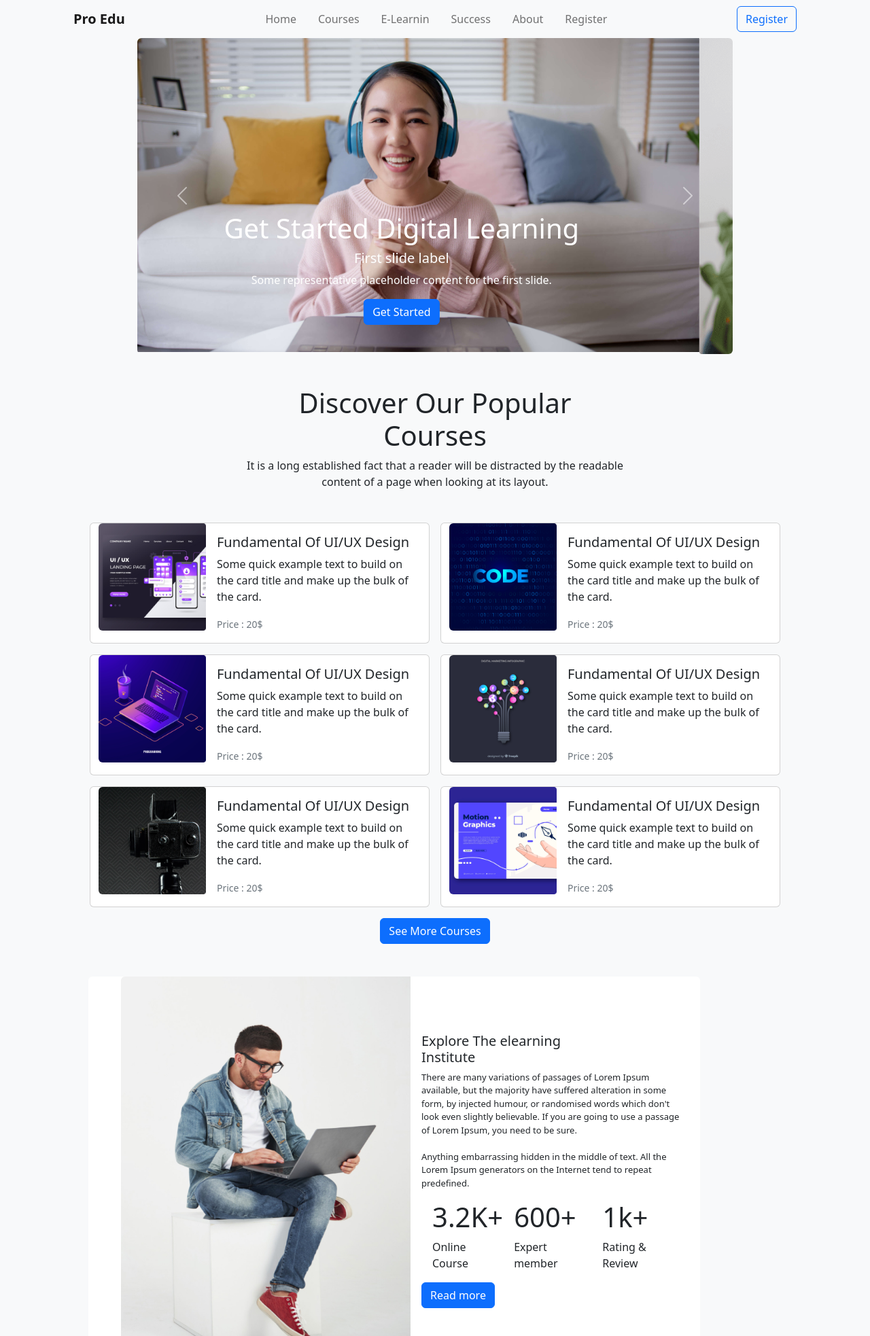
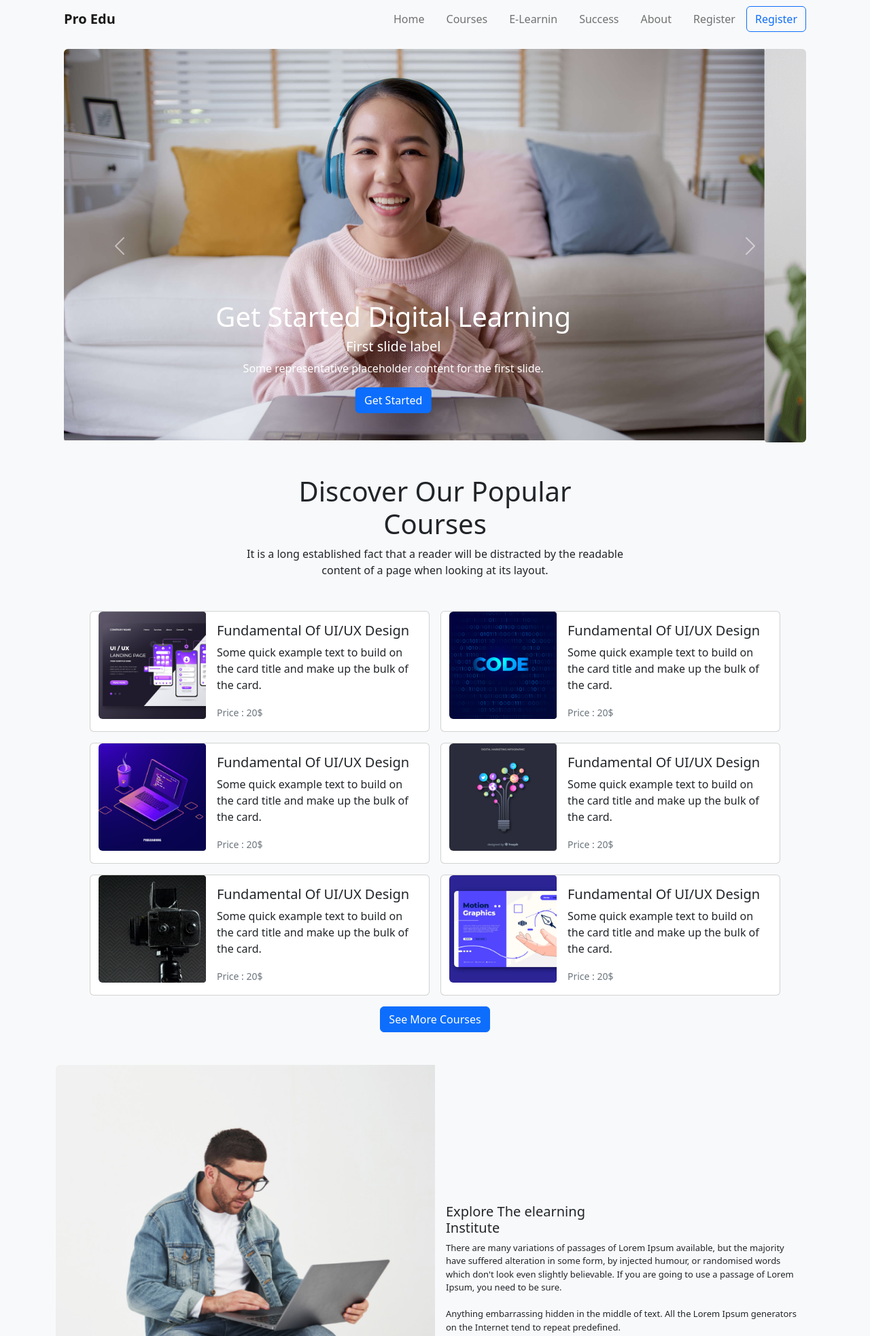
Before and after one commit to mimnets/edtech-website, a plain HTML site: page index.html in a window 1280 px wide. Shown: the top 1966 px of the page at 68% size. Drawn offline with nearby package versions, Linux system fonts and the light colour scheme.

Commit message:
d-flex flex-wrap for elearning

```diff
--- a/index.html
+++ b/index.html
@@ -18,10 +18,9 @@
   <!-- header starts -->
   <header class="container">
     <!-- navbar starts -->
-    <nav class="navbar navbar-expand-lg bg-light mx-5 px-5 mb-2 fixed-top">
+    <nav class="navbar navbar-expand-lg bg-light">
       <div class="container-fluid">
         <a class="navbar-brand fw-bolder" href="#">Pro Edu</a>
-        <button class="btn btn-outline-primary d-lg-none d-md-inline ms-5" type="submit" data-bs-toggle="modal" data-bs-target="#exampleModal">Register</button>
         <button class="navbar-toggler" type="button" data-bs-toggle="collapse" data-bs-target="#navbarSupportedContent"
           aria-controls="navbarSupportedContent" aria-expanded="false" aria-label="Toggle navigation">
           <span class="navbar-toggler-icon"></span>
@@ -53,11 +52,11 @@
     </nav>
     <!-- navbar ends -->
     <!-- Carousel start  -->
-    <section class="container carousel-container mt-5 pt-2">
+    <section class="container carousel-container mt-2 pt-2">
       <div id="carouselExampleInterval" class="carousel slide" data-bs-ride="carousel">
         <div class="carousel-inner rounded-2">
           <div class="carousel-item" data-bs-interval="10000">
-            <img class="img-fluid" src="./images/cover/cover-1.png" alt="">
+            <img src="./images/cover/cover-1.png" class="img-fluid" alt="">
             <div class="carousel-caption d-none d-md-block">
               <h1>Get Started Digital Learning</h1>
               <h5>First slide label</h5>
@@ -102,7 +101,7 @@
   <!-- Main stat  -->
   <main class="container-fluid">
     <!-- Our Courses Start-->
-    <section id="ourcourses">
+    <section id="ourcourses" class="container">
       <div class="text-center my-5">
         <h1>Discover Our Popular <br> Courses</h1>
         <p>It is a long established fact that a reader will be distracted by the readable <br> content of a page when looking at its layout.</p>
@@ -136,7 +135,7 @@
             </div>
           </div>
         </div>
-        <div class="card mb-3 mx-2 d-md-none d-lg-inline" style="max-width: 500px;">
+        <div class="card mb-3 mx-2 d-sm-none d-md-none d-lg-inline" style="max-width: 500px;">
           <div class="row g-0">
             <div class="col-md-4">
               <img src="./images/course/course-3.png" class="img-fluid rounded-start" alt="...">
@@ -150,7 +149,7 @@
             </div>
           </div>
         </div>
-        <div class="card mb-3 mx-2 d-md-none d-lg-inline" style="max-width: 500px;">
+        <div class="card mb-3 mx-2 d-sm-none d-md-none d-lg-inline" style="max-width: 500px;">
           <div class="row g-0">
             <div class="col-md-4">
               <img src="./images/course/course-4.png" class="img-fluid rounded-start" alt="...">
@@ -164,7 +163,7 @@
             </div>
           </div>
         </div>
-        <div class="card mb-3 mx-2 d-md-none d-lg-inline" style="max-width: 500px;">
+        <div class="card mb-3 mx-2 d-sm-none d-md-none d-lg-inline" style="max-width: 500px;">
           <div class="row g-0">
             <div class="col-md-4">
               <img src="./images/course/course-5.png" class="img-fluid rounded-start" alt="...">
@@ -198,18 +197,18 @@
     <!-- Our Courses End -->
     <!-- Explore E-learning start -->
       <section class="container" id="elearning">
-        <div class="card my-5 border-0 flex-row align-items-center ms-5 ps-5" style="max-width: 900px;">
-            <div class="col-md-6">
+        <div class="card my-5 border-0 flex-row align-items-center bg-light flex-wrap">
+            <div class="col-md-6 d-sm-flex">
               <img src="./images/working.png" class="img-fluid rounded-start" alt="...">
             </div>
-            <div class="col-md-6">
+            <div class="col-md-6 d-sm-flex">
               <div class="card-body">
                 <h5 class="card-title">Explore The elearning <br> Institute</h5>
                 <p class="card-text ptext">There are many variations of passages of Lorem Ipsum available, but the majority have suffered alteration in some form, by injected humour, or randomised words which don't look even slightly believable. If you are going to use a passage of Lorem Ipsum, you need to be sure.
                   <br>
                   <br>
                   Anything embarrassing hidden in the middle of text. All the Lorem Ipsum generators on the Internet tend to repeat predefined.</p>
-                  <div class="d-flex flex-row" style="width: 400px;">
+                  <div class="d-flex flex-row">
                     <div class="mx-3">
                       <h1>3.2K+</h1>
                       <p>Online Course</p>
--- a/styles/style.css
+++ b/styles/style.css
@@ -1,20 +1,20 @@
 /* navbar align center with set the width to ul */
-.navbar-ul{
+/* .navbar-ul{
     width: 100%;
-}
+} */
 
 /* carousel items images custom heigt and width */
-.carousel-item img{
+/* .carousel-item img{
     width: 100%;
     height: 100%;
-}
-.carousel-container{
+} */
+/* .carousel-container{
     width: 900px;
-}
-.ready-join-container{
+} */
+/* .ready-join-container{
     width: 900px;
     height: 300px;
-}
+} */
 .ptext{
     font-size: small;
 }
```
